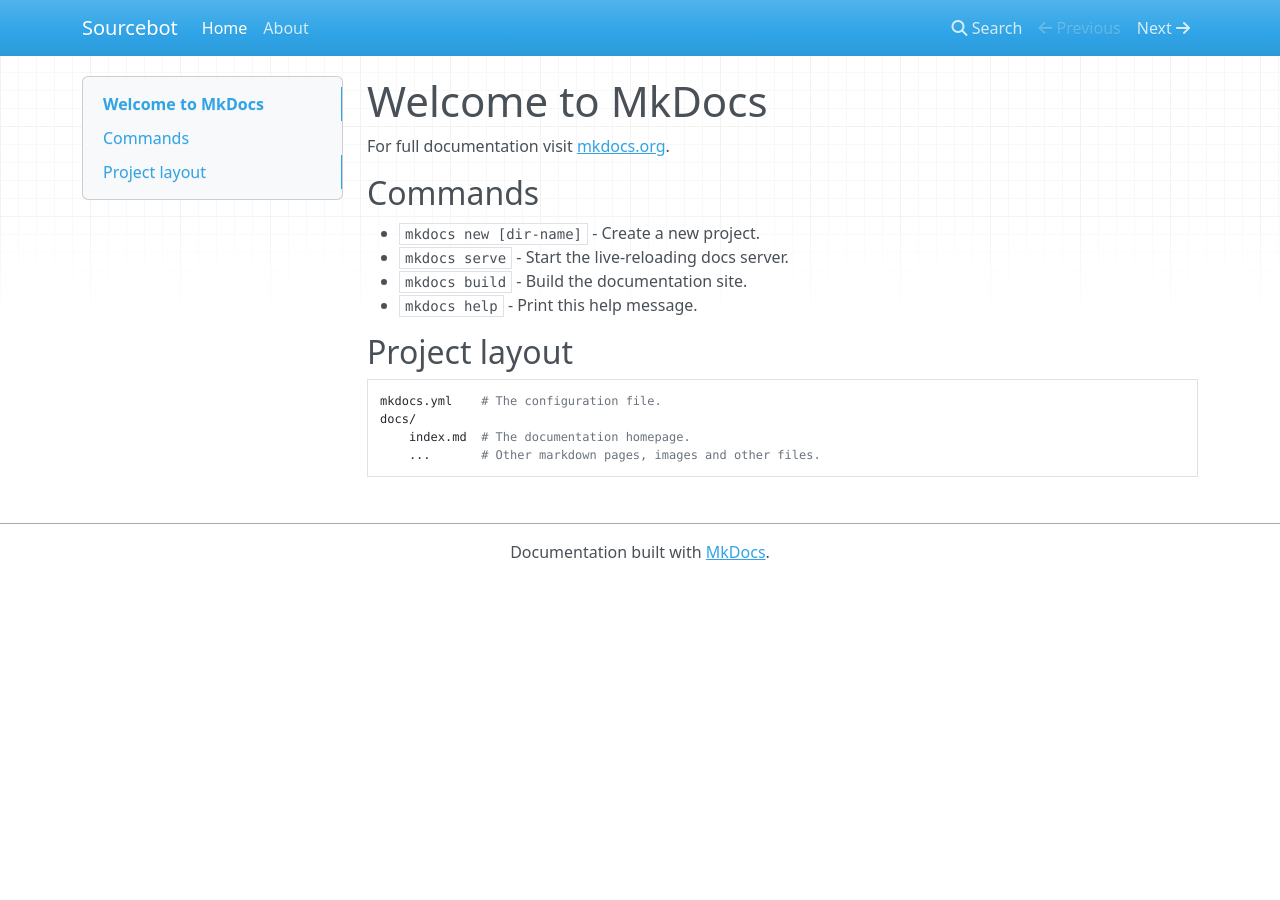
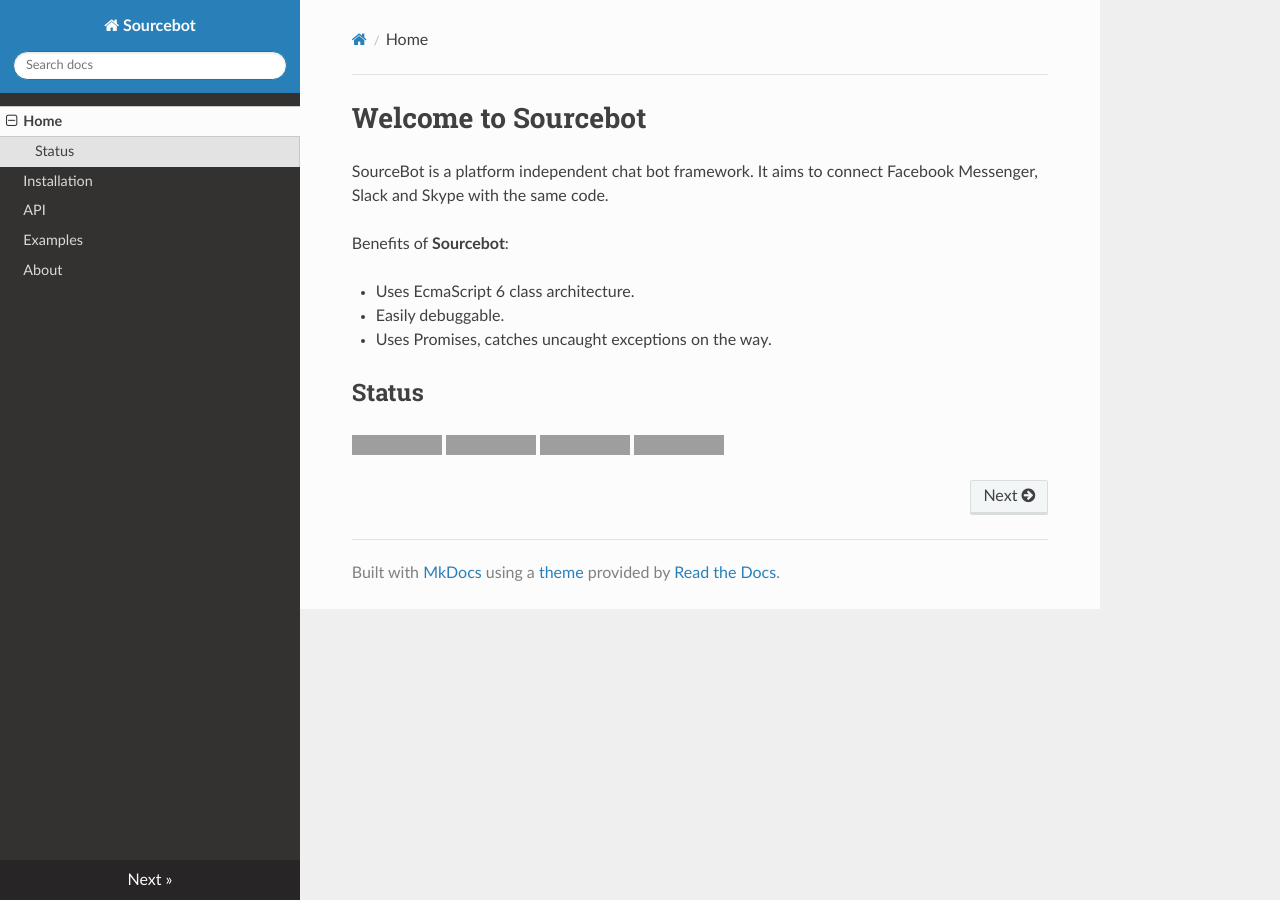
Before and after one commit to sourcebot/docs, an MkDocs documentation site: the page built from docs/index.md, in a window 1280 px wide. Built offline with MkDocs 1.6.1, drawn with Linux system fonts in a browser that asks for light colours; nearby versions of some CDN libraries; old or Windows-style settings are respelled for this version of MkDocs; grey boxes are pictures that could not be loaded.

Commit message:
Add multiple pages

```diff
--- a/docs/index.md
+++ b/docs/index.md
@@ -1,17 +1,16 @@
-# Welcome to MkDocs
+# Welcome to Sourcebot
 
-For full documentation visit [mkdocs.org](http://mkdocs.org).
+SourceBot is a platform independent chat bot framework. It aims to connect Facebook Messenger, Slack and Skype with the same code.
 
-## Commands
+Benefits of **Sourcebot**:
 
-* `mkdocs new [dir-name]` - Create a new project.
-* `mkdocs serve` - Start the live-reloading docs server.
-* `mkdocs build` - Build the documentation site.
-* `mkdocs help` - Print this help message.
+- Uses EcmaScript 6 class architecture.
+- Easily debuggable.
+- Uses Promises, catches uncaught exceptions on the way.
 
-## Project layout
+## Status
 
-    mkdocs.yml    # The configuration file.
-    docs/
-        index.md  # The documentation homepage.
-        ...       # Other markdown pages, images and other files.
+[![David](https://img.shields.io/david/sourcebot/sourcebot.svg)](https://david-dm.org/sourcebot/sourcebot)
+[![Code Climate](https://codeclimate.com/github/sourcebot/sourcebot/badges/gpa.svg)](https://codeclimate.com/github/sourcebot/sourcebot)
+[![Build Status](https://travis-ci.org/sourcebot/sourcebot.svg?branch=master)](https://travis-ci.org/sourcebot/sourcebot)
+[![Coverage Status](https://coveralls.io/repos/github/sourcebot/sourcebot/badge.svg)](https://coveralls.io/github/sourcebot/sourcebot)
--- a/mkdocs.yml
+++ b/mkdocs.yml
@@ -1,4 +1,8 @@
 site_name: Sourcebot
+theme: readthedocs
 pages:
 - Home: index.md
+- Installation: installation.md
+- API: api.md
+- Examples: examples.md
 - About: about.md
```
Also changed, not shown: docs/about.md (+8 -1 lines), docs/api.md (added, +44 -0 lines), docs/examples.md (added, +150 -0 lines), docs/installation.md (added, +26 -0 lines).
